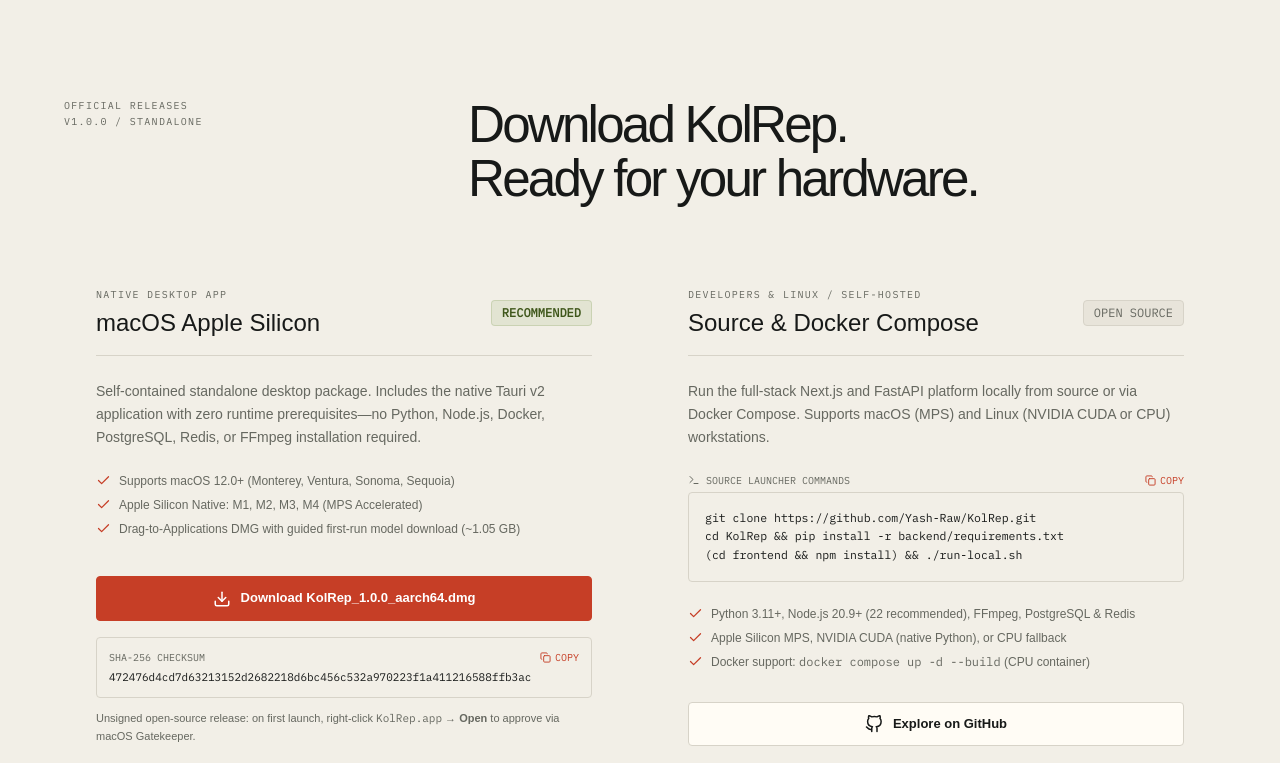
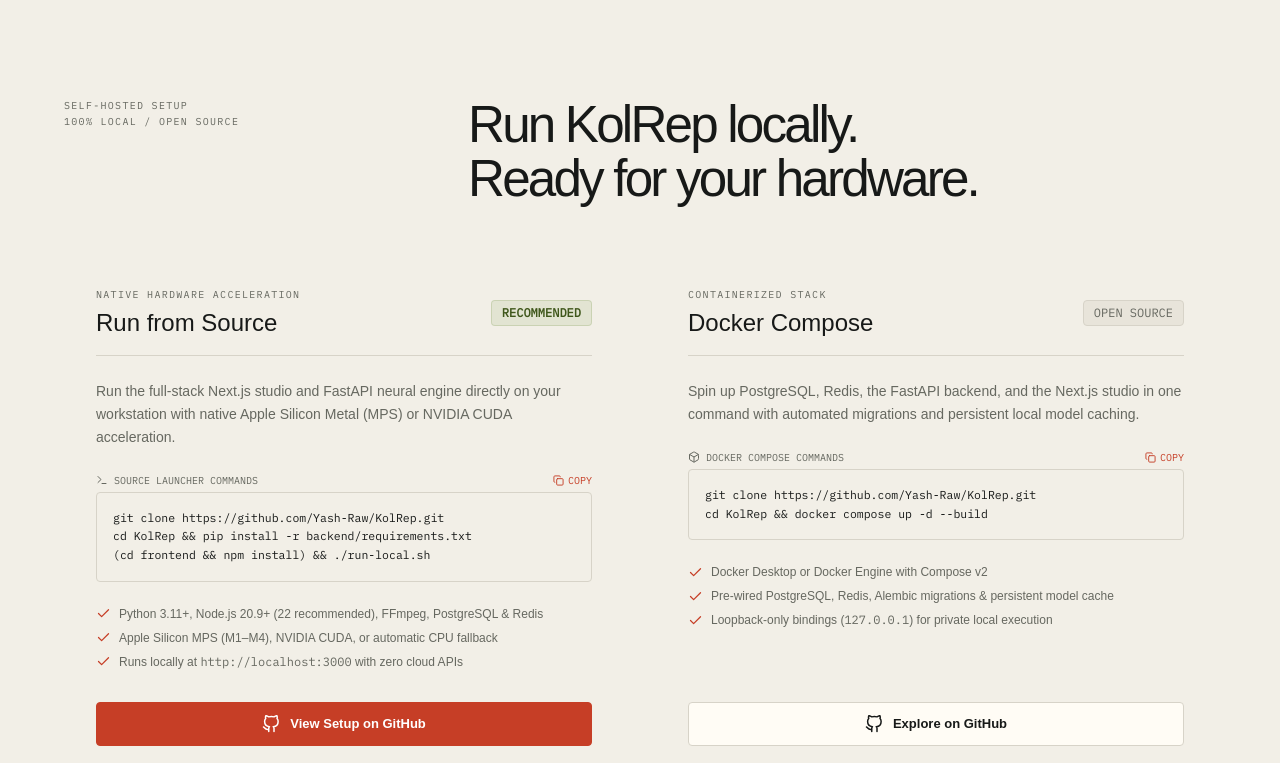
Before and after one commit to Yash-Raw/KolRep-site, a Next.js app: page / in a window 1280 px wide. Shown: the part 1597-2360 px from the top of the page. Built offline with nearby package versions, Linux system fonts and the light colour scheme; a web font is replaced by a local one.

Commit message:
removed download option

```diff
--- a/app/layout.tsx
+++ b/app/layout.tsx
@@ -19,7 +19,7 @@ const consoleFont = localFont({
 export const metadata: Metadata = {
   title: "KolRep — 100% Local AI Voice Cloning Platform",
   description:
-    "Zero-shot local voice cloning and studio narration running on your own hardware. Zero cloud voice APIs, zero telemetry, and dual-layer cryptographic provenance. Download the macOS desktop release.",
+    "Zero-shot local voice cloning and studio narration running on your own hardware. Zero cloud voice APIs, zero telemetry, and dual-layer cryptographic provenance.",
   applicationName: "KolRep",
   keywords: [
     "KolRep",
@@ -63,8 +63,8 @@ export default function RootLayout({
   return (
     <html lang="en" className={`h-full ${studioFont.variable} ${consoleFont.variable}`}>
       <body className="min-h-full flex flex-col antialiased">
-        <a href="#download" className="skip-link">
-          Skip to download
+        <a href="#install" className="skip-link">
+          Skip to installation
         </a>
         <main id="main-content" className="flex-1 flex flex-col">
           {children}
--- a/app/page.tsx
+++ b/app/page.tsx
@@ -5,11 +5,11 @@ import Link from "next/link";
 import {
   AudioLines,
   ArrowUpRight,
+  Box,
   Check,
   CheckCircle2,
   Copy,
   Cpu,
-  Download,
   HardDrive,
   Lock,
   ShieldCheck,
@@ -38,23 +38,24 @@ function GithubIcon({ size = 15, className = "" }: { size?: number; className?:
 }
 
 export default function ProductLandingPage() {
-  const [copiedSha, setCopiedSha] = useState(false);
   const [copiedCmd, setCopiedCmd] = useState(false);
+  const [copiedDocker, setCopiedDocker] = useState(false);
 
-  const sha256 = "472476d4cd7d63213152d2682218d6bc456c532a970223f1a411216588ffb3ac";
   const installCmd =
     "git clone https://github.com/Yash-Raw/KolRep.git\ncd KolRep && pip install -r backend/requirements.txt\n(cd frontend && npm install) && ./run-local.sh";
-
-  const handleCopySha = () => {
-    navigator.clipboard.writeText(sha256);
-    setCopiedSha(true);
-    setTimeout(() => setCopiedSha(false), 2000);
-  };
+  const dockerCmd =
+    "git clone https://github.com/Yash-Raw/KolRep.git\ncd KolRep && docker compose up -d --build";
 
   const handleCopyCmd = () => {
     navigator.clipboard.writeText(installCmd);
     setCopiedCmd(true);
     setTimeout(() => setCopiedCmd(false), 2000);
+  };
+
+  const handleCopyDocker = () => {
+    navigator.clipboard.writeText(dockerCmd);
+    setCopiedDocker(true);
+    setTimeout(() => setCopiedDocker(false), 2000);
   };
 
   return (
@@ -84,8 +85,8 @@ export default function ProductLandingPage() {
             <GithubIcon size={15} />
             GitHub
           </a>
-          <a href="https://github.com/Yash-Raw/KolRep/releases/download/v1.0.0/KolRep_1.0.0_aarch64.dmg" className="btn btn-primary">
-            Download v1.0.0 <Download size={14} />
+          <a href="#install" className="btn btn-primary">
+            Run locally <Terminal size={14} />
           </a>
         </div>
       </header>
@@ -113,8 +114,8 @@ export default function ProductLandingPage() {
             in-band acoustic watermarking.
           </p>
           <div className="flex flex-wrap gap-3 shrink-0">
-            <a href="#download" className="btn btn-primary">
-              Download release <Download size={16} />
+            <a href="#install" className="btn btn-primary">
+              Run locally <Terminal size={16} />
             </a>
             <a
               href="https://github.com/Yash-Raw/KolRep"
@@ -206,31 +207,31 @@ export default function ProductLandingPage() {
         </div>
       </section>
 
-      {/* 4. Download Release Section */}
-      <section id="download" className="broadcast-process" style={{ paddingTop: 0 }} aria-label="Download">
+      {/* 4. Local Installation Section */}
+      <section id="install" className="broadcast-process" style={{ paddingTop: 0 }} aria-label="Local Installation">
         <div className="broadcast-section-header">
           <div>
             <p className="eyebrow">
-              OFFICIAL RELEASES
+              SELF-HOSTED SETUP
               <br />
-              V1.0.0 / STANDALONE
+              100% LOCAL / OPEN SOURCE
             </p>
           </div>
           <h2>
-            Download KolRep.
+            Run KolRep locally.
             <br />
             Ready for your hardware.
           </h2>
         </div>
 
         <div className="grid grid-cols-1 lg:grid-cols-2 gap-8 mb-12">
-          {/* Card A: Native macOS App */}
+          {/* Card A: Native Source Launcher */}
           <div className="panel p-8 flex flex-col justify-between">
             <div>
               <div className="flex items-center justify-between pb-4 border-b border-line mb-6">
                 <div>
-                  <span className="eyebrow block mb-1">NATIVE DESKTOP APP</span>
-                  <h3 className="text-2xl font-medium text-ink">macOS Apple Silicon</h3>
+                  <span className="eyebrow block mb-1">NATIVE HARDWARE ACCELERATION</span>
+                  <h3 className="text-2xl font-medium text-ink">Run from Source</h3>
                 </div>
                 <span className="mono text-xs px-2.5 py-1 bg-[#a5ba84]/20 text-[#3f571b] dark:text-[#a5ba84] rounded border border-[#a5ba84]/40 font-semibold">
                   RECOMMENDED
@@ -238,73 +239,8 @@ export default function ProductLandingPage() {
               </div>
 
               <p className="text-sm text-muted leading-relaxed mb-6">
-                Self-contained standalone desktop package. Includes the native Tauri v2 application
-                with zero runtime prerequisites—no Python, Node.js, Docker, PostgreSQL, Redis, or
-                FFmpeg installation required.
-              </p>
-
-              <div className="space-y-2 mb-8 text-xs text-muted">
-                <div className="flex items-center gap-2">
-                  <Check size={15} className="text-[#c63e26]" />
-                  <span>Supports macOS 12.0+ (Monterey, Ventura, Sonoma, Sequoia)</span>
-                </div>
-                <div className="flex items-center gap-2">
-                  <Check size={15} className="text-[#c63e26]" />
-                  <span>Apple Silicon Native: M1, M2, M3, M4 (MPS Accelerated)</span>
-                </div>
-                <div className="flex items-center gap-2">
-                  <Check size={15} className="text-[#c63e26]" />
-                  <span>Drag-to-Applications DMG with guided first-run model download (~1.05 GB)</span>
-                </div>
-              </div>
-            </div>
-
-            <div>
-              <a
-                href="https://github.com/Yash-Raw/KolRep/releases/download/v1.0.0/KolRep_1.0.0_aarch64.dmg"
-                className="btn btn-primary w-full text-sm py-3.5 mb-4 font-semibold"
-              >
-                <Download size={18} />
-                Download KolRep_1.0.0_aarch64.dmg
-              </a>
-
-              {/* SHA256 Checksum block */}
-              <div className="bg-canvas p-3 rounded border border-line">
-                <div className="flex justify-between items-center mb-1">
-                  <span className="mono text-[10px] text-muted">SHA-256 CHECKSUM</span>
-                  <button
-                    onClick={handleCopySha}
-                    className="mono text-[10px] text-[#c63e26] hover:underline flex items-center gap-1"
-                  >
-                    {copiedSha ? <Check size={11} /> : <Copy size={11} />}
-                    {copiedSha ? "COPIED" : "COPY"}
-                  </button>
-                </div>
-                <div className="mono text-[11px] text-ink break-all select-all">{sha256}</div>
-              </div>
-              <p className="text-[11px] text-muted mt-3 leading-relaxed">
-                Unsigned open-source release: on first launch, right-click <code>KolRep.app</code> &rarr;{" "}
-                <strong>Open</strong> to approve via macOS Gatekeeper.
-              </p>
-            </div>
-          </div>
-
-          {/* Card B: Developer CLI & Docker */}
-          <div className="panel p-8 flex flex-col justify-between">
-            <div>
-              <div className="flex items-center justify-between pb-4 border-b border-line mb-6">
-                <div>
-                  <span className="eyebrow block mb-1">DEVELOPERS &amp; LINUX / SELF-HOSTED</span>
-                  <h3 className="text-2xl font-medium text-ink">Source &amp; Docker Compose</h3>
-                </div>
-                <span className="mono text-xs px-2.5 py-1 bg-soft text-muted rounded border border-line font-medium">
-                  OPEN SOURCE
-                </span>
-              </div>
-
-              <p className="text-sm text-muted leading-relaxed mb-6">
-                Run the full-stack Next.js and FastAPI platform locally from source or via Docker
-                Compose. Supports macOS (MPS) and Linux (NVIDIA CUDA or CPU) workstations.
+                Run the full-stack Next.js studio and FastAPI neural engine directly on your
+                workstation with native Apple Silicon Metal (MPS) or NVIDIA CUDA acceleration.
               </p>
 
               {/* CLI Command Box */}
@@ -333,11 +269,77 @@ export default function ProductLandingPage() {
                 </div>
                 <div className="flex items-center gap-2">
                   <Check size={15} className="text-[#c63e26]" />
-                  <span>Apple Silicon MPS, NVIDIA CUDA (native Python), or CPU fallback</span>
+                  <span>Apple Silicon MPS (M1–M4), NVIDIA CUDA, or automatic CPU fallback</span>
                 </div>
                 <div className="flex items-center gap-2">
                   <Check size={15} className="text-[#c63e26]" />
-                  <span>Docker support: <code>docker compose up -d --build</code> (CPU container)</span>
+                  <span>Runs locally at <code>http://localhost:3000</code> with zero cloud APIs</span>
+                </div>
+              </div>
+            </div>
+
+            <div>
+              <a
+                href="https://github.com/Yash-Raw/KolRep"
+                target="_blank"
+                rel="noopener noreferrer"
+                className="btn btn-primary w-full text-sm py-3.5 font-semibold flex items-center justify-center gap-2"
+              >
+                <GithubIcon size={18} />
+                View Setup on GitHub
+              </a>
+            </div>
+          </div>
+
+          {/* Card B: Docker Compose */}
+          <div className="panel p-8 flex flex-col justify-between">
+            <div>
+              <div className="flex items-center justify-between pb-4 border-b border-line mb-6">
+                <div>
+                  <span className="eyebrow block mb-1">CONTAINERIZED STACK</span>
+                  <h3 className="text-2xl font-medium text-ink">Docker Compose</h3>
+                </div>
+                <span className="mono text-xs px-2.5 py-1 bg-soft text-muted rounded border border-line font-medium">
+                  OPEN SOURCE
+                </span>
+              </div>
+
+              <p className="text-sm text-muted leading-relaxed mb-6">
+                Spin up PostgreSQL, Redis, the FastAPI backend, and the Next.js studio in one
+                command with automated migrations and persistent local model caching.
+              </p>
+
+              {/* Docker Command Box */}
+              <div className="mb-6">
+                <div className="flex justify-between items-center mb-1">
+                  <span className="mono text-[10px] text-muted flex items-center gap-1.5">
+                    <Box size={12} /> DOCKER COMPOSE COMMANDS
+                  </span>
+                  <button
+                    onClick={handleCopyDocker}
+                    className="mono text-[10px] text-[#c63e26] hover:underline flex items-center gap-1"
+                  >
+                    {copiedDocker ? <Check size={11} /> : <Copy size={11} />}
+                    {copiedDocker ? "COPIED" : "COPY"}
+                  </button>
+                </div>
+                <pre className="mono text-[11.5px] p-4 bg-canvas border border-line rounded text-ink overflow-x-auto leading-relaxed select-all">
+                  {dockerCmd}
+                </pre>
+              </div>
+
+              <div className="space-y-2 mb-8 text-xs text-muted">
+                <div className="flex items-center gap-2">
+                  <Check size={15} className="text-[#c63e26]" />
+                  <span>Docker Desktop or Docker Engine with Compose v2</span>
+                </div>
+                <div className="flex items-center gap-2">
+                  <Check size={15} className="text-[#c63e26]" />
+                  <span>Pre-wired PostgreSQL, Redis, Alembic migrations &amp; persistent model cache</span>
+                </div>
+                <div className="flex items-center gap-2">
+                  <Check size={15} className="text-[#c63e26]" />
+                  <span>Loopback-only bindings (<code>127.0.0.1</code>) for private local execution</span>
                 </div>
               </div>
             </div>
@@ -432,13 +434,6 @@ export default function ProductLandingPage() {
                 <GithubIcon size={14} /> Repository
               </a>
               <a
-                href="https://github.com/Yash-Raw/KolRep/releases"
-                target="_blank"
-                rel="noopener noreferrer"
-              >
-                Releases
-              </a>
-              <a
                 href="https://github.com/Yash-Raw/KolRep/blob/main/LICENSE"
                 target="_blank"
                 rel="noopener noreferrer"
```
